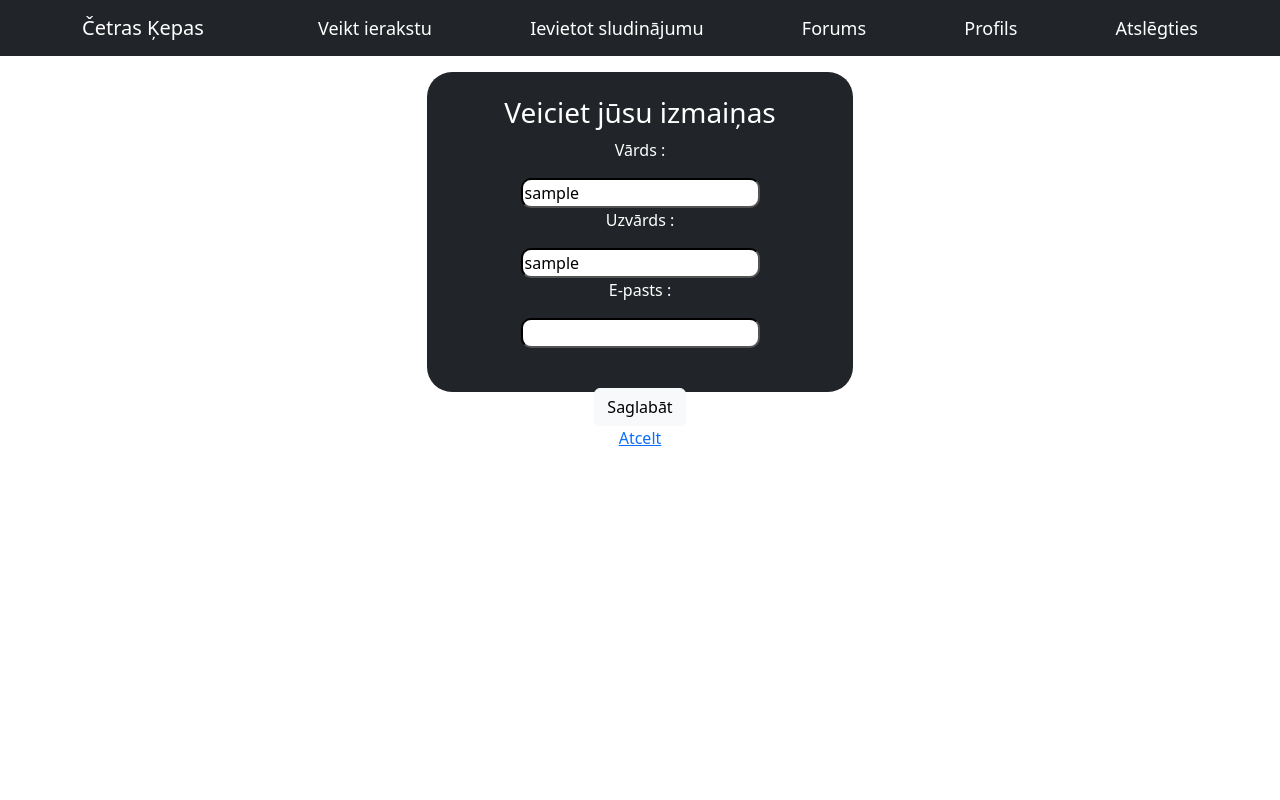
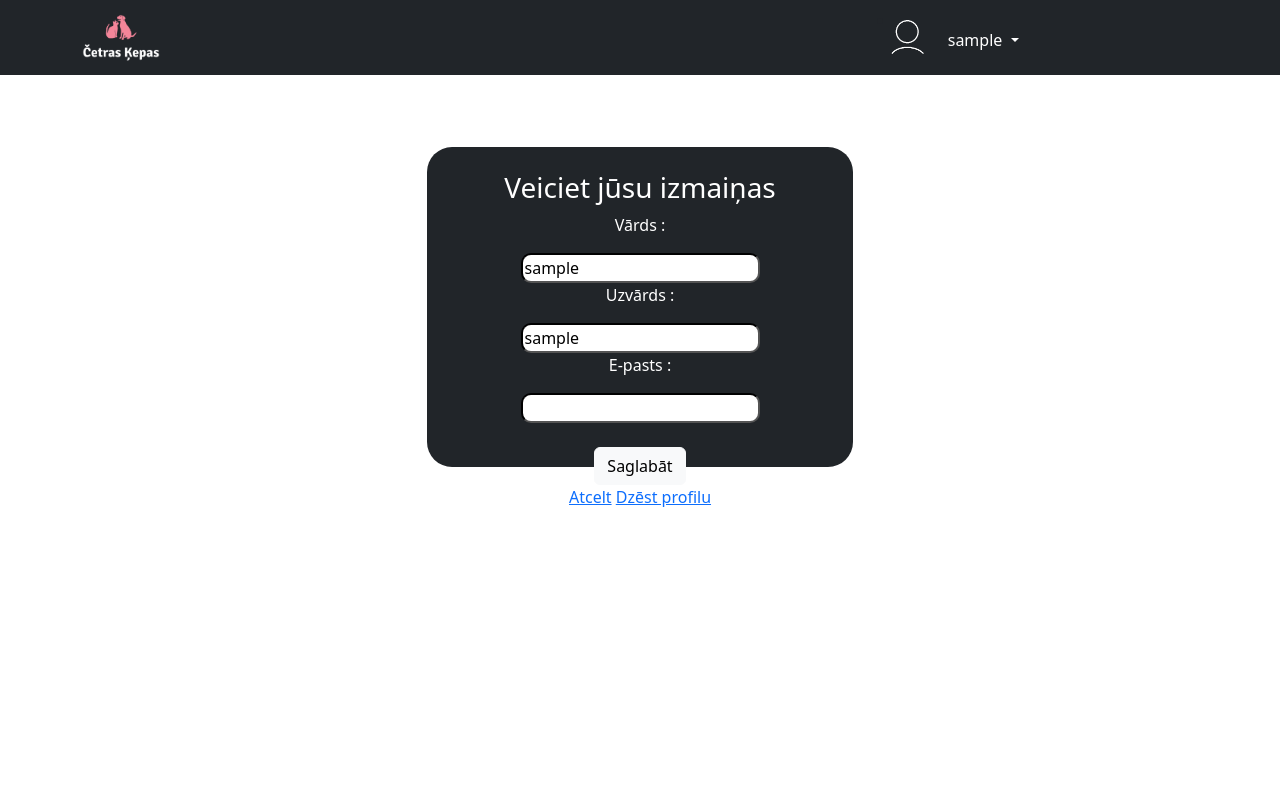
Before and after one commit to defaulltss/DogWalkingSite, a PHP site: page /profile-edit.php in a window 1280 px wide. Run offline with PHP 8.4, Linux system fonts and the light colour scheme; the visitor is signed in with stand-in values (Sample User, id 1).

Commit message:
pievienoju profila redigesanu un dzesanu ar paroles apstiprinasanu

```diff
--- a/db/db.sql
+++ b/db/db.sql
@@ -31,7 +31,9 @@ CREATE TABLE Pet (
     Pet_id INT NOT NULL PRIMARY KEY AUTO_INCREMENT,
     Pet_name VARCHAR(50) NOT NULL,
     Pet_breed VARCHAR(50) NOT NULL,
-    Pet_type VARCHAR(50) NOT NULL
+    Pet_type VARCHAR(50) NOT NULL,
+    Pet_owner INT NOT NULL,
+    FOREIGN KEY (Pet_owner) REFERENCES Users (Users_id)
 );
 CREATE TABLE Post (
     Post_id INT NOT NULL PRIMARY KEY AUTO_INCREMENT,
@@ -50,6 +52,7 @@ CREATE TABLE Listing (
     FOREIGN key (Animal_id) REFERENCES Pet (Pet_id)
 );
 CREATE TABLE Job (
+    Job_id INT NOT NULL PRIMARY KEY AUTO_INCREMENT,
     Listing_id INT NOT NULL,
     Employee_id INT NOT NULL,
     FOREIGN KEY (Listing_id) REFERENCES Listing (Listing_id),
--- a/header.php
+++ b/header.php
@@ -15,26 +15,35 @@
 ?>
 <!DOCTYPE html>
 <html class="html">
+    <meta name="viewport" content="width=device-width, initial-scale=1.0" />
     <link href="https://cdn.jsdelivr.net/npm/bootstrap@5.2.2/dist/css/bootstrap.min.css" rel="stylesheet" integrity="sha384-Zenh87qX5JnK2Jl0vWa8Ck2rdkQ2Bzep5IDxbcnCeuOxjzrPF/et3URy9Bv1WTRi" crossorigin="anonymous">
+    <script src="https://code.jquery.com/jquery-3.3.1.slim.min.js"></script>
+    <script src="https://cdnjs.cloudflare.com/ajax/libs/popper.js/1.14.7/umd/popper.min.js"></script>
+    <script src="https://stackpath.bootstrapcdn.com/bootstrap/4.3.1/js/bootstrap.min.js"></script>
     <script src="https://cdn.jsdelivr.net/npm/bootstrap@5.2.2/dist/js/bootstrap.bundle.min.js" integrity="sha384-OERcA2EqjJCMA+/3y+gxIOqMEjwtxJY7qPCqsdltbNJuaOe923+mo//f6V8Qbsw3" crossorigin="anonymous"></script>
-    <nav class="navbar navbar-dark bg-dark fixed-top">
-  <div class="container">
-    <a class="navbar-brand" href="index.php">Četras Ķepas</a>
+    <nav class="navbar navbar-dark bg-dark">
+  <div class="container" id="navbarNav">
+    <img src="static/img/logo.png" style="width: 7%">
       <?php
         if (isset($_SESSION['userId'])){
           if ($result->num_rows > 0) {
             while($row = $result->fetch_assoc()) {
               if ($row['Users_id'] == $_SESSION['userId']){
                 echo '
-                    <a class="nav-link" href="listing.php" style="font-size:large; color:white">Veikt ierakstu</a>
-
-                    <a class="nav-link" href="job.php" style="font-size:large; color:white">Ievietot sludinājumu</a>
-
-                    <a class="nav-link" href="forums.php" style="font-size:large; color:white">Forums</a>
-
-                    <a class="nav-link" href="profile.php" style="font-size:large; color:white">Profils</a>
-
-                    <a class="nav-link" href="templates/logout.inc.php" style="font-size:large; color:white">Atslēgties</a>
+                <li class="nav-item dropdown">
+                <a class="nav-link dropdown-toggle" href="#" id="navbarDropdown" role="button" data-toggle="dropdown" aria-haspopup="true" aria-expanded="false" style="margin-top:-5% ; color:white">
+                  <img src="static/img/userpic.png" style="width:20% ; margin-right:2%">'
+                  .$row["Users_firstname"].'
+                </a>
+                <div class="dropdown-menu" aria-labelledby="navbarDropdown" style="text-align: center;">
+                  <a class="dropdown-item" href="profile.php">Profils</a>
+                  <a class="dropdown-item" href="listing.php">Veikt ierakstu</a>
+                  <a class="dropdown-item" href="job.php">Ievietot sludinājumu</a>
+                  <a class="dropdown-item" href="forums.php">Forums</a>
+                  <div class="dropdown-divider"></div>
+                  <a class="dropdown-item" href="templates/logout.inc.php">Atslēgties</a>
+                </div>
+                </li>
                     ';
                   }
               }
@@ -45,15 +54,20 @@
           while($EmpRow = $result_emp->fetch_assoc()) {
             if ($EmpRow['Employee_id'] == $_SESSION['EmployeeId']){
               echo '
-                  <a class="nav-link" href="index.php" style="font-size:large; color:white">Sākums</a>
-
-                  <a class="nav-link" href="forums.php" style="font-size:large; color:white">Veikt ierakstu</a>
-
-                  <a class="nav-link" href="job.php" style="font-size:large; color:white">Meklēt sludinājumus</a>
-
-                  <a class="nav-link" href="profile.php" style="font-size:large; color:white">Profils</a>
-
-                <a class="nav-link" href="templates/logout.inc.php" style="font-size:large; color:white">Atslēgties</a>
+              <li class="nav-item dropdown">
+              <a class="nav-link dropdown-toggle" href="#" id="navbarDropdown" role="button" data-toggle="dropdown" aria-haspopup="true" aria-expanded="false" style="margin-top:-5% ; color:white">
+                <img src="static/img/userpic.png" style="width:15% ; margin-right:2%">'
+                .$row["Users_firstname"].'
+              </a>
+              <div class="dropdown-menu" aria-labelledby="navbarDropdown" style="text-align: center;">
+                <a class="dropdown-item" href="profile.php">Profils</a>
+                <a class="dropdown-item" href="listing.php">Veikt ierakstu</a>
+                <a class="dropdown-item" href="job.php">Ievietot sludinājumu</a>
+                <a class="dropdown-item" href="forums.php">Forums</a>
+                <div class="dropdown-divider"></div>
+                <a class="dropdown-item" href="templates/logout.inc.php">Atslēgties</a>
+              </div>
+              </li>
                 ';
                 }
             }
@@ -61,13 +75,16 @@
       }
       else {
         echo '
-            <a class="nav-link"  href="index.php" style="font-size:large; color:white">Sākums</a>
-
-            <a class="nav-link" href="useroremp.php" style="font-size:large; color:white">Pieslēgties</a>
-
-            <a class="nav-link" href="register.php" style="font-size:large; color:white">Reģistrācija</a>
-
-            <a class="nav-link" href="EmpRegister.php" style="font-size:large; color:white">Darbinieka reģistrācija</a>
+        <li class="nav-item dropdown">
+        <a class="nav-link dropdown-toggle" href="#" id="navbarDropdown" role="button" data-toggle="dropdown" aria-haspopup="true" aria-expanded="false" style="margin-top:-5% ; color:white">
+          <img src="static/img/userpic.png" style="width:20% ; margin-right:2%">
+        </a>
+        <div class="dropdown-menu" aria-labelledby="navbarDropdown" style="text-align: center;">
+          <a class="dropdown-item" href="login.php">Pieslēgties</a>
+          <a class="dropdown-item" href="register.php">Reģistrēties</a>
+          <a class="dropdown-item" href="forums.php">Forums</a>
+        </div>
+        </li>
      ';
         }
       ?>
--- a/index.php
+++ b/index.php
@@ -14,7 +14,7 @@
 
 <div class="container-fluid">
   <div class="underhero" style="text-align:center">
-  <br><Br><br>
+  <br><Br>
   <?php
       if (isset($_SESSION['userId'])){
           if ($result->num_rows > 0) {
@@ -38,7 +38,7 @@
   </div>
     <div class="container text-center">
       <div class="row">
-        <div class="col-sm-8"style="border-radius:20px; margin-top:2%"><img src="static/img/qiciesmsrwwesgo86jfl.jpg" class="col-sm-10" style="border-radius:20px; margin-top:2%"></div>
+        <div class="col-sm-8"style="border-radius:20px; margin-top:2%"><img src="static/img/dog.jpg" class="col-sm-10" style="border-radius:20px; margin-top:2%; width:70%; height: 80%"></div>
         <div class="col-sm-4"style="border-radius:20px; margin-top:2%"><strong>Nedaudz par mums</strong><br><p>Lorem ipsum, dolor sit amet consectetur adipisicing elit. Eius rerum nostrum praesentium exercitationem asperiores delectus doloribus nihil enim eaque quasi sapiente inventore, hic porro dolorum temporibus possimus odit ad error. Lorem ipsum dolor sit amet consectetur, adipisicing elit. Sunt eligendi aliquam, amet inventore voluptatem iusto. Omnis autem facere ut aut, molestias placeat, sed minus non, animi saepe pariatur nulla quaerat!</p></div>
       </div>
     </div>
@@ -46,7 +46,7 @@
     <div class="container text-center">
       <div class="row">
         <div class="col-sm-4" style="margin-top:3%;"><strong>Nedaudz par mums</strong><br><p>Lorem ipsum dolor sit amet consectetur adipisicing elit. Omnis, voluptates? Incidunt minima delectus perferendis exercitationem minus maiores corporis similique et, reprehenderit distinctio, facere hic vero fugiat laudantium commodi ex dolore! Lorem ipsum dolor sit amet, consectetur adipisicing elit. Possimus ipsa deserunt cupiditate minus consequatur velit maiores neque provident minima! Eveniet omnis deleniti dolorum. Maxime hic quaerat consequatur magnam consequuntur dolorum.</p></div>
-        <div class="col-sm-8" style="margin-top:2%;"><img src="static/img/xdog-on-leash-crossing-street,P20on,P20blue,P20leash.jpg.pagespeed.ic.Bj5wwlA3RP.jpg" class="col-sm-10" style="margin-top:2%; border-radius:20px; height:80%; width:80%"></div>
+        <div class="col-sm-8" style="margin-top:2%;"><img src="static/img/xdog-on-leash-crossing-street,P20on,P20blue,P20leash.jpg.pagespeed.ic.Bj5wwlA3RP.jpg" class="col-sm-10" style="margin-top:2%; border-radius:20px; height:80%; width:70%"></div>
       </div>
     </div>
 </div>
--- a/job.php
+++ b/job.php
@@ -2,7 +2,7 @@
     include_once 'header.php'
 ?>
 <br><br><br>
-<div class="container-sm col-lg-4 bg-dark" style="border-radius:25px; height: 60%">
+<div class="container-sm col-lg-4 bg-dark" style="border-radius:25px; height: 60%;">
   <form action="templates/post.inc.php" method="POST"><br>
         <h6 style="color:white">Vārds uz ko dzīvnieks atsaucas</h6>
         <input type="text" name="name" class="form-control form-control-sm" style="width: 50%; margin-left: 25%"><br>
--- a/profile-edit.php
+++ b/profile-edit.php
@@ -14,19 +14,22 @@
                 $name = $row['Users_firstname'];
                 $lastname = $row['Users_lastname'];
                 $email = $row['Users_uid'];
+                echo '
+                <br><br><br>
+                <div class="container-sm col-lg-4 bg-dark" style="border-radius:25px; height: 40%">
+                    <br><h3 style="color:white">Veiciet jūsu izmaiņas</h3>
+                      <form action="templates/profileedit.inc.php" method="POST">
+                        <p style="color:white">Vārds :</p><input type="text" name="editname" value="'.$name.'" class="input">
+                        <p style="color:white">Uzvārds :</p><input type="text" name="editlastname" value="'.$lastname.'" class="input">
+                        <p style="color:white">E-pasts :</p><input type="text" name="edituid" value="'.$email.'" class="input">
+                        <br><br><button type="submit" name="edituser" class="btn btn-light">Saglabāt</button><br>
+                        <a href="profile.php">Atcelt</a>
+                        <a href="profile-delete.php">Dzēst profilu</a>
+                      </form>
+                </div>
+                ';
                 }
             }
           }
     }
 ?>
-<br><br><br>
-<div class="container-sm col-lg-4 bg-dark" style="border-radius:25px; height: 40%">
-    <br><h3 style="color:white">Veiciet jūsu izmaiņas</h3>
-      <form action="templates/profileedit.inc.php" method="POST">
-        <p style="color:white">Vārds :</p><input type="text" name="editname" value="<?=$name?>" class="input">
-        <p style="color:white">Uzvārds :</p><input type="text" name="editlastname" value="<?=$lastname?>" class="input">
-        <p style="color:white">E-pasts :</p><input type="text" name="edituid" value="<?=$email?>" class="input">
-      </form>
-    <br><button type="submit" name="edituser" class="btn btn-light">Saglabāt</button><br>
-    <a href="profile.php">Atcelt</a>
-</div>
--- a/profile.php
+++ b/profile.php
@@ -25,8 +25,7 @@
                     }
                 }
             }
-            echo '<br><a style="color:white; " href="profile-edit.php">Veikt izmaiņas</a>';
-            echo '<br><a style="color:white; " href="userforums.php">Mani ieraksti</a>';
+            echo '<br><button class="btn btn-light" style="margin-right:1%"><a href="profile-edit.php">Veikt izmaiņas</a></button><button class="btn btn-light" style="margin-left:1%"><a href="userforums.php">Mani ieraksti</a></button>';
         }
         else if (isset($_SESSION['EmployeeId'])){
             if ($result1->num_rows > 0) {
@@ -40,7 +39,7 @@
                     }
                 }
             }
-            echo '<br><a href="EmpProfile-edit.php">Veikt izmaiņas</a>';
+            echo '<br><button class="btn btn-light"><a href="EmpProfile-edit.php">Veikt izmaiņas</a></button>';
         }
       ?>
 </div>
--- a/static/clean.css
+++ b/static/clean.css
@@ -13,8 +13,6 @@ html {
 }
 body {
     text-align: center;
-    height: 100vh;
-    overflow: hidden;
 }
 .rounded-lg-3 {
     height: 50%;
@@ -102,6 +100,3 @@ html {
 .body {
     text-align: center;
 }
-.nav-link {
-    margin-left: 0%;
-}
--- a/templates/login.inc.php
+++ b/templates/login.inc.php
@@ -7,7 +7,11 @@ if (isset($_POST['login-submit'])) {
     $password = $_POST['pwd'];
 
     if (empty($mailuid) || empty($password)) {
-        header("Location: ../login.php?error=emptyfields");
+        echo '
+        <div class="alert alert-danger" role="alert">
+        A simple danger alert—check it out!
+        </div>'
+        ;
         exit();
     }
     else {
```
Also changed, not shown: profile-delete.php (added, +31 -0 lines), templates/pofileedit.inc.php (deleted, +0 -28 lines), templates/profile-delete.inc.php (added, +54 -0 lines), templates/profileedit.inc.php (added, +50 -0 lines), templates/signup.inc.php (+29 -1 lines), static/img/dog.jpg (added), static/img/logo.png (added), static/img/userpic.png (added).
